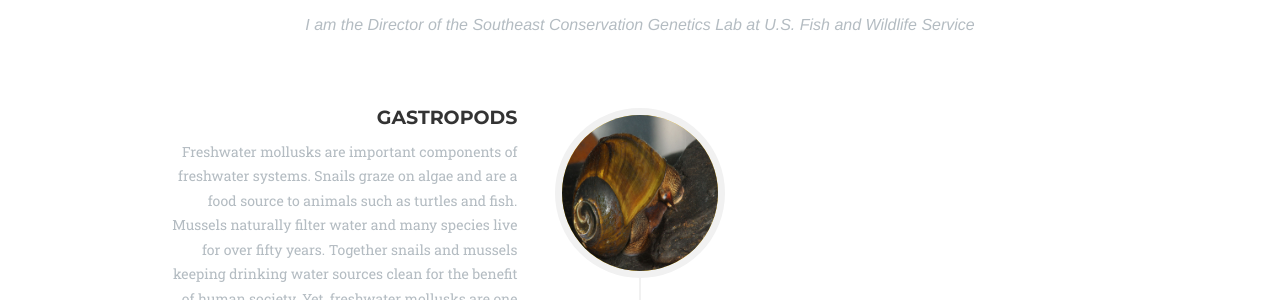
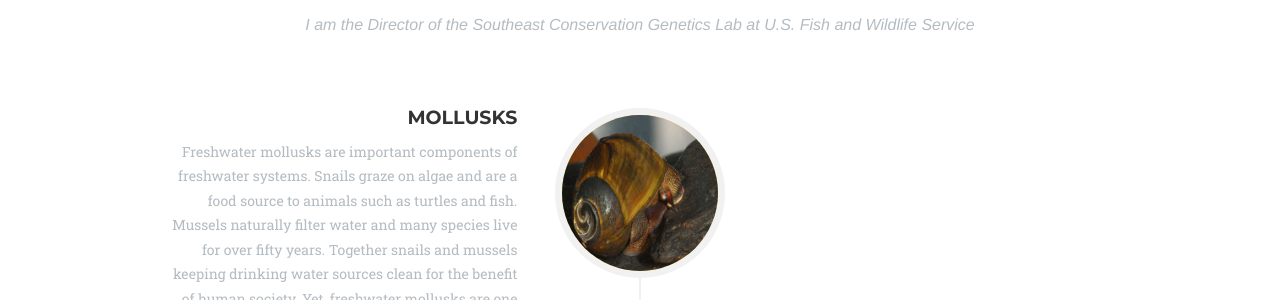
Before and after one commit to NathanWhelan/nathanwhelan.github.io, a Jekyll site: the page built from index.html, in a window 1280 px wide and 900 px high, scrolled down 803 px. Shown: the part 154-454 px from the top of the window. Built offline with Jekyll 4.4.1, drawn with Linux system fonts in a browser that asks for light colours; some web fonts are replaced.

Commit message:
Update Typo

```diff
--- a/_includes/about.html
+++ b/_includes/about.html
@@ -16,7 +16,7 @@
                             </div>
                             <div class="timeline-panel">
                                 <div class="timeline-heading">
-                                    <h4>Gastropods</h4>
+                                    <h4>Mollusks</h4>
                                 </div>
                                 <div class="timeline-body">
                                     <p class="text-muted">Freshwater mollusks are important components of freshwater systems. Snails graze on algae and are a food source to animals such as turtles and fish. Mussels naturally filter water and many species live for over fifty years. Together snails and mussels keeping drinking water sources clean for the benefit of human society. Yet, freshwater mollusks are one of the most imperiled groups of organisms on the planet.<br><br>Our research aims to improve conservation efforts and understand molluscan diversity by examining mollusk phylogeny and evolutionary genomics. We answer questions about molluscan evolution using genomic data. This includes transcriptome sequencing, RAD-seq for population genomics, and target-capture Illumina sequencing for phylogenetics. Current projects include conservation genomics of Round Rocksnail (<i>Leptoxis ampla</i>) and Louisiana Pearlshell (<i>Margaratifera hembeli</i>), phylogenomics of the snail family Pleuroceridae, and genome sequencing of Round Rocksnail and Lacy Elimia (<i>Elimia crenatella</i>).</p>
```
